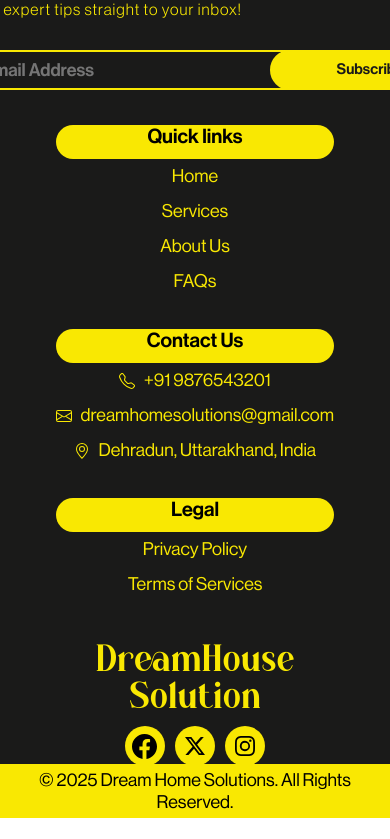
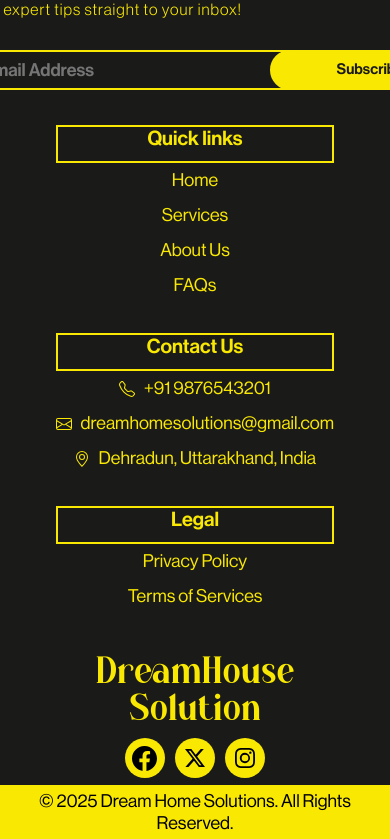
Before and after one commit to satpalsingh007/Dream-Home-Solution, a React (Vite) app: page / in a window 390 px wide. Shown: the part 4556-5395 px from the top of the page. Before the commit the page ends 5374 px from the top, so only its background shows below. Built offline with nearby package versions, Linux system fonts and the light colour scheme.

Commit message:
new commit

```diff
--- a/style/footer.css
+++ b/style/footer.css
@@ -8,7 +8,7 @@
     align-items: center;
     justify-content: center;
     text-align: center;
-    padding: 10vh 0 0 0;
+    padding: 10vh 0 6vh 0;
     gap: 35px;
     /* position: fixed; */
     /* bottom: 0; */
--- a/style/responsive.css
+++ b/style/responsive.css
@@ -244,7 +244,7 @@
     justify-content: center;
   }
   .footer-mid-second-left{
-    padding-bottom: 5vh;
+    /* padding-bottom: 5vh; */
   }
 }
 
@@ -392,7 +392,11 @@
     font-size: 25px;
   }
   .footer-mid-right input{
-    width: 300px;
+    left: 30px;
+    width: 70vw;
+  }
+  .footer-end{
+    font-size: 14px;
   }
 }
 @media (max-width: 550px) {
@@ -410,25 +414,31 @@
     padding: 0;
     padding-bottom: 10px;
   }
+  /* footer */
+  .footer-top div{
+    width: 80vw;
+  }
   .footer-mid-second-right{
     flex-direction: column;
   }
   .footer-mid-right input{
-    /* left: 20px; */
+    left: 35px;
   }
   .footer-mid-second-right div h3{
-    background-color: #f9e802;
-    border-radius: 20px;
+    /* background-color: #f9e8025a; */
+    /* border-radius: 20px; */
     padding: 2vh;
     padding: 0;
-    color: black;
+    color: #f9e802;
+    /* border-top: 2px solid #f9e802; */
+    border: 2px solid #f9e802;
     display: flex;
     align-items: center;
     justify-content: center;
+  }
 
-
-  }
   .footer-mid-second-right div div{
+    font-size: 15px;
     border: none;
   }
 }
```
Also changed, not shown: 4 other files (tests, documents, lock files or other folders).
